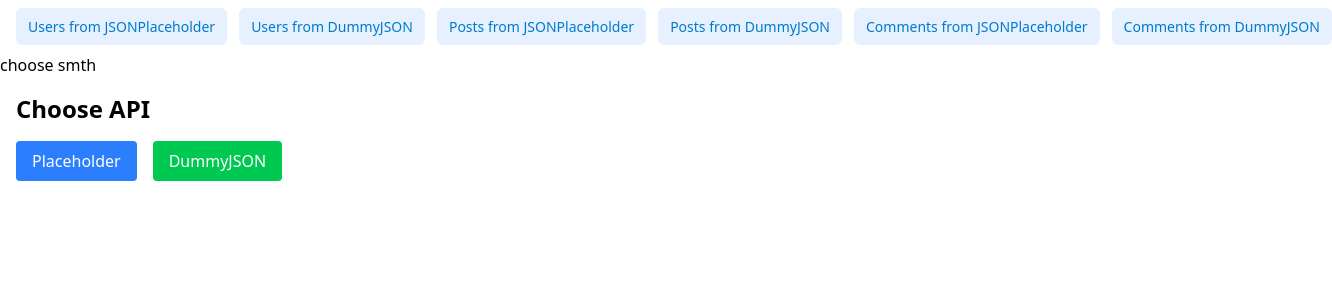
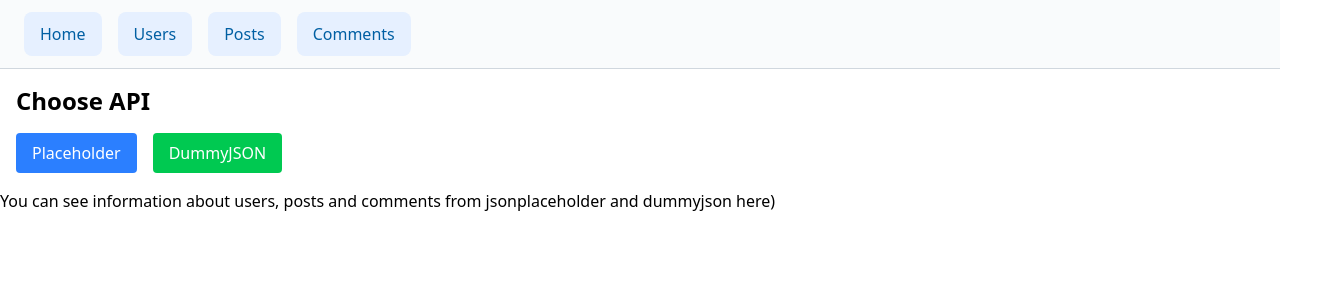
Before and after one commit to klimenko2233/react-course, a React (Vite) app: page /comments in a window 1280 px wide. Shown: the top 300 px of the page, 1332 px wide, since content can reach past the window. Built offline with nearby package versions, Linux system fonts and the light colour scheme.

Commit message:
hw - #Uyj2GjyDDF fixed

```diff
--- a/src/App.tsx
+++ b/src/App.tsx
@@ -1,13 +1,13 @@
 import './App.css'
 import {Outlet} from "react-router-dom";
-import {Menu} from "./components/menu/Menu.tsx";
-
+import {MainMenu} from "./MainMenu/MainMenu.tsx";
 function App() {
   return (
     <div>
-      <Menu/>
-      choose smth
-      <Outlet/>
+        <MainMenu/>
+        <Outlet/>
+        You can see information about users, posts and comments from jsonplaceholder and dummyjson here)
+
     </div>
   )
 }
--- /dev/null
+++ b/src/MainMenu/MainMenu.css
@@ -0,0 +1,29 @@
+ul {
+    list-style: none;
+    padding: 12px 24px;
+    margin: 0;
+    display: flex;
+    justify-content: flex-start;
+    align-items: center;
+    gap: 16px;
+    background-color: #f9fbfc;
+    border-bottom: 1px solid #d0d7de;
+}
+
+li a {
+    display: inline-block;
+    padding: 10px 16px;
+    background-color: #e6f0ff;
+    color: #005fa3;
+    border-radius: 8px;
+    font-size: 16px;
+    font-weight: 500;
+    text-decoration: none;
+    transition: all 0.2s ease-in-out;
+}
+
+li a:hover {
+    background-color: #cce4ff;
+    color: #004a80;
+    transform: translateY(-1px);
+}
--- /dev/null
+++ b/src/MainMenu/MainMenu.tsx
@@ -0,0 +1,21 @@
+import {Link} from "react-router-dom";
+import './MainMenu.css';
+
+export const MainMenu = () => {
+    return (
+        <ul>
+            <li>
+                <Link to="/">Home</Link>
+            </li>
+            <li>
+                <Link to="/users">Users</Link>
+            </li>
+            <li>
+                <Link to="/posts">Posts</Link>
+            </li>
+            <li>
+                <Link to="/comments">Comments</Link>
+            </li>
+        </ul>
+    );
+};
--- a/src/components/menu/Menu.css
+++ /dev/null
@@ -1,24 +0,0 @@
-ul {
-    list-style: none;
-    padding: 8px 16px;
-    margin: 0;
-    display: flex;
-    justify-content: space-between;
-    flex-wrap: nowrap;
-    white-space: nowrap;
-    gap: 12px;
-}
-li a {
-    display: inline-block;
-    padding: 8px 12px;
-    background-color: #e6f0ff;
-    color: #007acc;
-    border-radius: 6px;
-    font-size: 14px;
-    font-weight: 500;
-    transition: background-color 0.2s;
-}
-
-li a:hover {
-    background-color: #cce4ff;
-}
--- a/src/components/menu/Menu.tsx
+++ /dev/null
@@ -1,28 +0,0 @@
-import {Link} from "react-router-dom";
-import "./Menu.css";
-
-export const Menu = () => {
-    return (
-        <ul>
-            <li>
-                <Link to={'users/jsonplaceholder'}>Users from JSONPlaceholder</Link>
-            </li>
-            <li>
-                <Link to={'/users/dummyjson'}>Users from DummyJSON</Link>
-
-            </li>
-            <li>
-                <Link to={'/posts/jsonplaceholder'}>Posts from JSONPlaceholder</Link>
-            </li>
-            <li>
-                <Link to={'/posts/dummyjson'}>Posts from DummyJSON</Link>
-            </li>
-            <li>
-                <Link to={'/comments/jsonplaceholder'}>Comments from JSONPlaceholder</Link>
-            </li>
-            <li>
-                <Link to={'comments/dummyjson'}>Comments from DummyJSON</Link>
-            </li>
-        </ul>
-    );
-};
```
